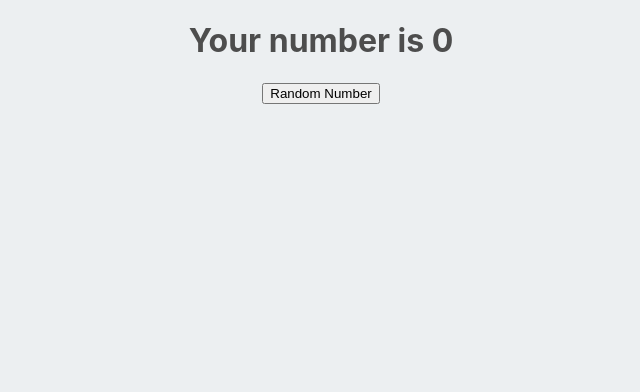
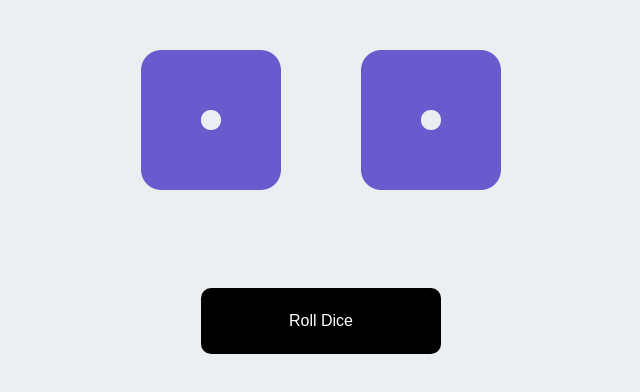
Before and after one commit to ssemlitz/react-playground, a React (Create React App) app: page / in a window 1280 px wide. Shown: the top 392 px of the page, without its empty margins (319-959 px from the left). Built offline with nearby package versions, Linux system fonts and the light colour scheme.

Commit message:
finish dice exercise

```diff
--- a/package.json
+++ b/package.json
@@ -7,6 +7,8 @@
     "@testing-library/react": "^13.4.0",
     "@testing-library/user-event": "^13.5.0",
     "react": "^18.2.0",
+    "react-dice-complete": "^1.2.1",
+    "react-dice-roller": "^1.0.5",
     "react-dom": "^18.2.0",
     "react-scripts": "5.0.1",
     "web-vitals": "^2.1.4"
--- a/public/index.html
+++ b/public/index.html
@@ -24,6 +24,7 @@
       work correctly both with client-side routing and a non-root public URL.
       Learn how to configure a non-root public URL by running `npm run build`.
     -->
+    <script src="https://kit.fontawesome.com/5e02db44a5.js" crossorigin="anonymous"></script>
     <title>React App</title>
   </head>
   <body>
--- a/src/App.js
+++ b/src/App.js
@@ -1,5 +1,5 @@
 import './App.css';
-import Button from './Components/Button/Button';
+// import Button from './Components/Button/Button';
 // import Machine from './Components/Machine/Machine';
 // import Friend from './Components/Friend/Friend';
 // import Fruit from './Components/Fruit/Fruit';
@@ -8,12 +8,14 @@ import Button from './Components/Button/Button';
 // import pokemon from './pokemon';
 // import Pokegame from './Components/Pokegame/Pokegame';
 // import Game from './Components/Game/Game';
-import BrokenClick from './Components/BrokenClick/BrokenClick';
+// import BrokenClick from './Components/Clicker/Clicker';
+import RollDice from './Components/RollDice/RollDice';
 
 function App({props}) {
+
   return (
     <div>
-      <BrokenClick />
+      <RollDice />
     </div>
   );
 }
--- a/src/Components/BrokenClick/BrokenClick.jsx
+++ /dev/null
@@ -1,18 +0,0 @@
-import { useState } from "react";
-
-const BrokenClick = () => {
-  const [num, setNum] = useState(0)
-
-  const handleClick = (event) => {
-    setNum(Math.floor(Math.random() * 10))
-  }
-
-  return (
-    <div>
-      <h1>Your number is {num}</h1>
-        {num === 7 ? <h1>You Win!</h1> :<button onClick={handleClick}>Random Number</button>}
-    </div>
-  );
-}
-
-export default BrokenClick;
--- /dev/null
+++ b/src/Components/Clicker/Clicker.jsx
@@ -0,0 +1,22 @@
+import { useState } from "react";
+
+const Clicker = () => {
+  const [num, setNum] = useState(1)
+
+  const handleClick = (event) => {
+    setNum(Math.floor(Math.random() * 10) + 1)
+  }
+
+  let isWinner = num === 7
+  ? <h1>You Win!</h1>
+  : <button onClick={handleClick}>Random Number</button>
+
+  return (
+    <div>
+      <h1>Your number is {num}</h1>
+      {isWinner}
+    </div>
+  );
+}
+
+export default Clicker;
--- /dev/null
+++ b/src/Components/Die/Die.jsx
@@ -0,0 +1,10 @@
+import styles from './Die.module.css'
+
+const Die = ({num, rolling}) => {
+
+  return (
+    <i className={`${styles.Die} fas fa-dice-${num} ${rolling && styles.shaking}`}></i>
+  );
+}
+
+export default Die;
--- /dev/null
+++ b/src/Components/Die/Die.module.css
@@ -0,0 +1,40 @@
+.Die {
+  font-size: 10em;
+  padding: 0.25em;
+  color: slateblue;
+}
+
+.shaking {
+  animation-name: wobble;
+  animation-duration: 1s;
+}
+
+@keyframes wobble {
+  from {
+    transform: translate3d(0, 0, 0);
+  }
+
+  15% {
+    transform: translate3d(-25%, 0, 0) rotate3d(0, 0, 1, -5deg);
+  }
+
+  30% {
+    transform: translate3d(20%, 0, 0) rotate3d(0, 0, 1, 3deg);
+  }
+
+  45% {
+    transform: translate3d(-15%, 0, 0) rotate3d(0, 0, 1, -3deg);
+  }
+
+  60% {
+    transform: translate3d(10%, 0, 0) rotate3d(0, 0, 1, 2deg);
+  }
+
+  75% {
+    transform: translate3d(-5%, 0, 0) rotate3d(0, 0, 1, -1deg);
+  }
+
+  to {
+    transform: translate3d(0, 0, 0);
+  }
+}
--- /dev/null
+++ b/src/Components/RollDice/RollDice.jsx
@@ -0,0 +1,33 @@
+import Die from "../Die/Die";
+import styles from './RollDice.module.css'
+import { useState } from "react";
+
+const RollDice = (props) => {
+  const [die1, setDie1] = useState('one')
+  const [die2, setDie2] = useState('one')
+  const [rolling, setRolling] = useState(false)
+
+  const numbers = ['one', 'two', 'three', 'four', 'five', 'six']
+
+  const roll = (event) => {
+    setRolling(true)
+
+    setTimeout(() => {
+      setDie1(numbers[Math.floor(Math.random() * numbers.length)])
+      setDie2(numbers[Math.floor(Math.random() * numbers.length)])
+      setRolling(false)
+    }, 1000)
+  }
+
+  return (
+    <div className={styles.RollDice}>
+      <div>
+        <Die num={die1} rolling={rolling}/>
+        <Die num={die2} rolling={rolling}/>
+      </div>
+      <button onClick={roll} disabled={rolling}>{rolling ? 'Rolling...' : 'Roll Dice'}</button>
+    </div>
+  );
+}
+
+export default RollDice;
--- /dev/null
+++ b/src/Components/RollDice/RollDice.module.css
@@ -0,0 +1,26 @@
+.RollDice {
+  display: flex;
+  flex-flow: column nowrap;
+  min-height: 100vh;
+}
+.RollDice-container {
+  display: flex;
+  justify-content: center;
+  align-content: center;
+}
+.RollDice button {
+  align-self: center;
+  width: 15em;
+  padding: 1.5em;
+  font-size: 1em;
+  border: 0px;
+  border-radius: 10px;
+  color: white;
+  background-color: black;
+  margin-top: 3em;
+}
+
+.RollDice button:hover {
+  background-color: darkslateblue;
+  cursor: pointer;
+}
```
Also changed, not shown: 1 other file (tests, documents, lock files or other folders).
